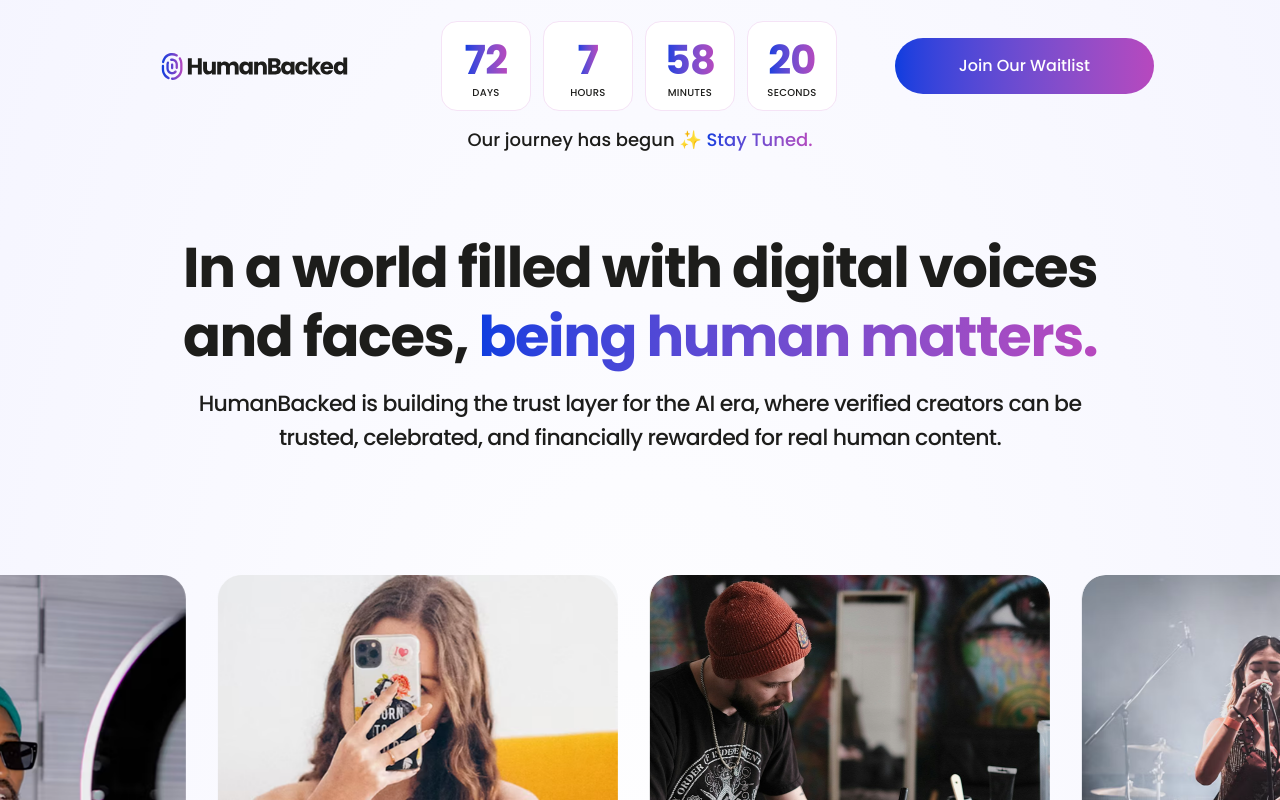
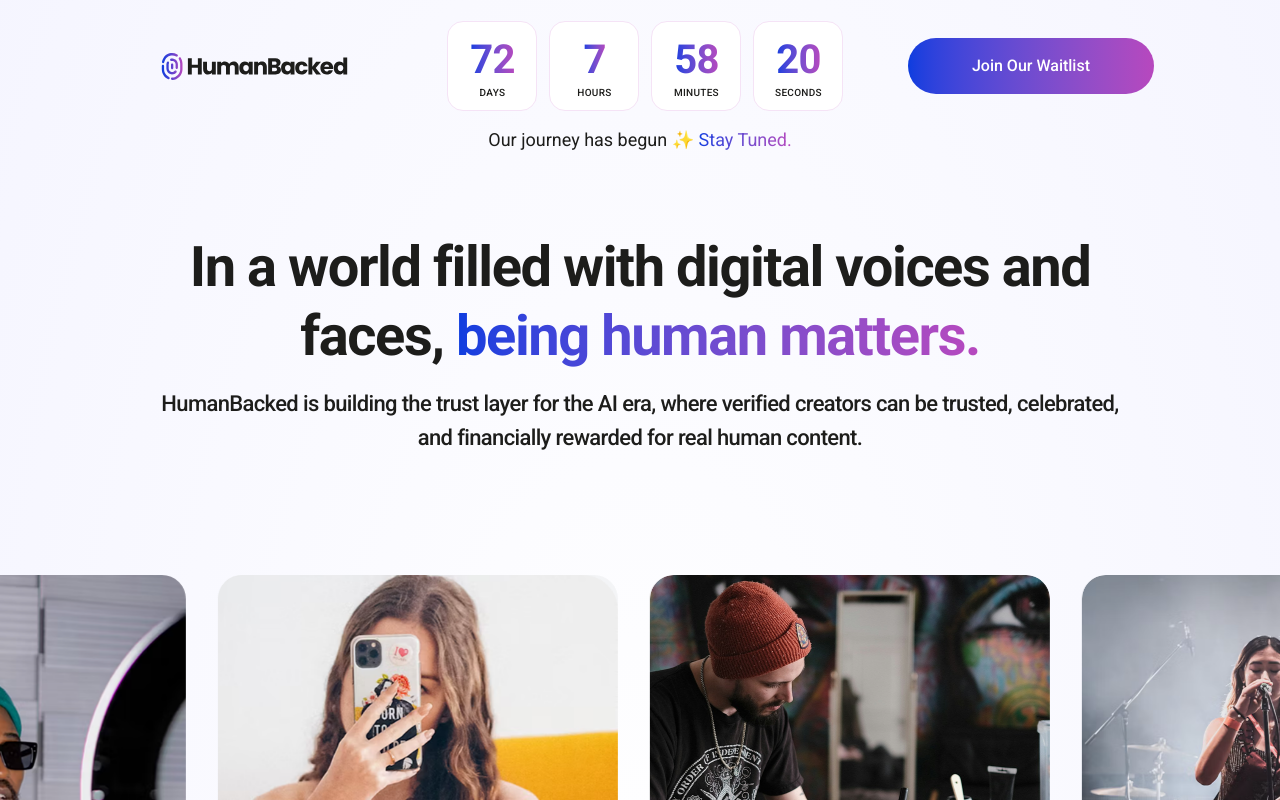
Before and after one commit to Bloomteq-Org/humanbacked, a Next.js app: page / in a window 1280 px wide. Shown: the top 800 px of the page. Built offline with nearby package versions, Linux system fonts and the light colour scheme.

Commit message:
Fix countodw

```diff
--- a/app/components/Countdown.tsx
+++ b/app/components/Countdown.tsx
@@ -1,5 +1,4 @@
 "use client";
-import { Poppins } from "next/font/google";
 import { useEffect, useMemo, useState, useRef } from "react";
 import { motion, useInView } from "framer-motion";
 
@@ -17,12 +16,6 @@ type CountdownProps = {
    */
   targetDate?: Date | string | number;
 };
-
-const poppins = Poppins({
-  subsets: ["latin"],
-  weight: ["500", "700"],
-  display: "swap",
-});
 
 type TimeParts = {
   days: number;
@@ -157,8 +150,7 @@ const Countdown = ({ items, className, targetDate }: CountdownProps) => {
             className={[
               "bg-gradient-to-r from-[#0C3DDF] to-[#B748BE] bg-clip-text text-transparent",
               "text-[28px] md:text-[40px] md:leading-[48px] md:-tracking-[0.8px] leading-[36px] tracking-[0.28px]",
-              "font-bold",
-              poppins.className,
+              "font-bold font-poppins",
             ].join(" ")}
           >
             {item.value}
@@ -166,8 +158,7 @@ const Countdown = ({ items, className, targetDate }: CountdownProps) => {
           <p
             className={[
               "text-[10px] leading-[10px] tracking-[0.28px] text-[#1d1d1b]",
-              "font-medium uppercase",
-              poppins.className,
+              "font-medium uppercase font-poppins",
             ].join(" ")}
           >
             {item.label}
```
